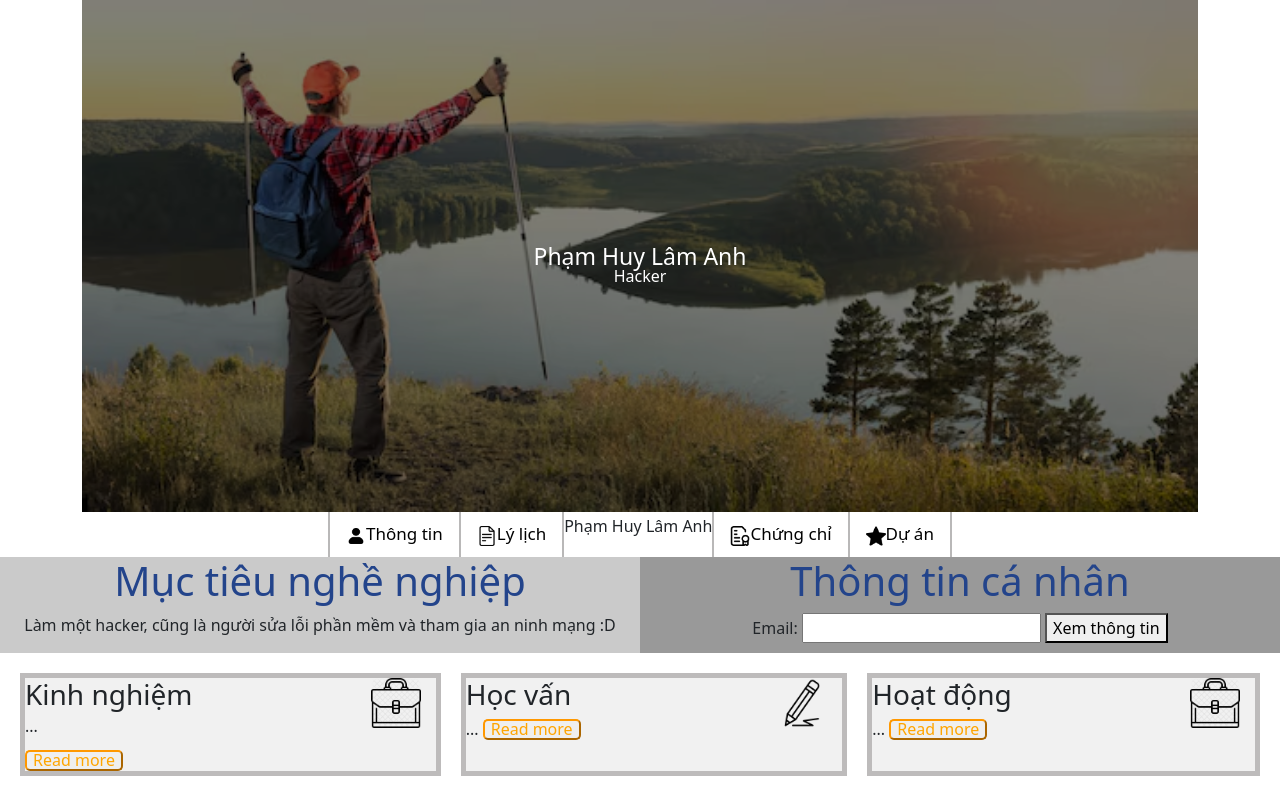
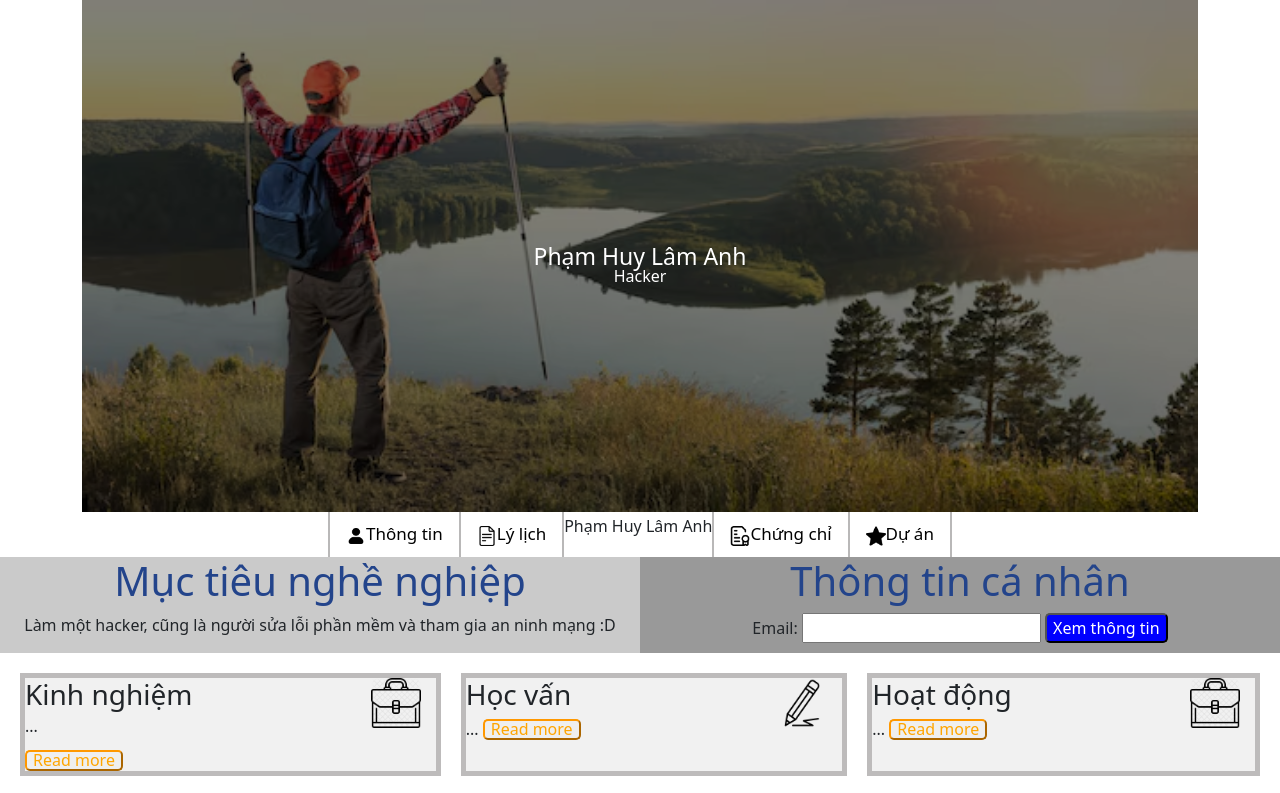
Before and after one commit to LamAnh2024/Assignment_3, a plain HTML site: page index.html in a window 1280 px wide. Shown: the top 793 px of the page. Drawn offline with nearby package versions, Linux system fonts and the light colour scheme.

Commit message:
Update index.html

```diff
--- a/index.html
+++ b/index.html
@@ -53,7 +53,7 @@
         <form id="emailForm">
           <label for="email">Email:</label>
           <input type="email" id="email" required>
-          <button type="submit">Xem thông tin</button>
+          <button type="submit" style="border-radius: 5px; color: white; background-color: blue;">Xem thông tin</button>
         </form>
         <div id="info">
           <p>Ngày sinh:
```
